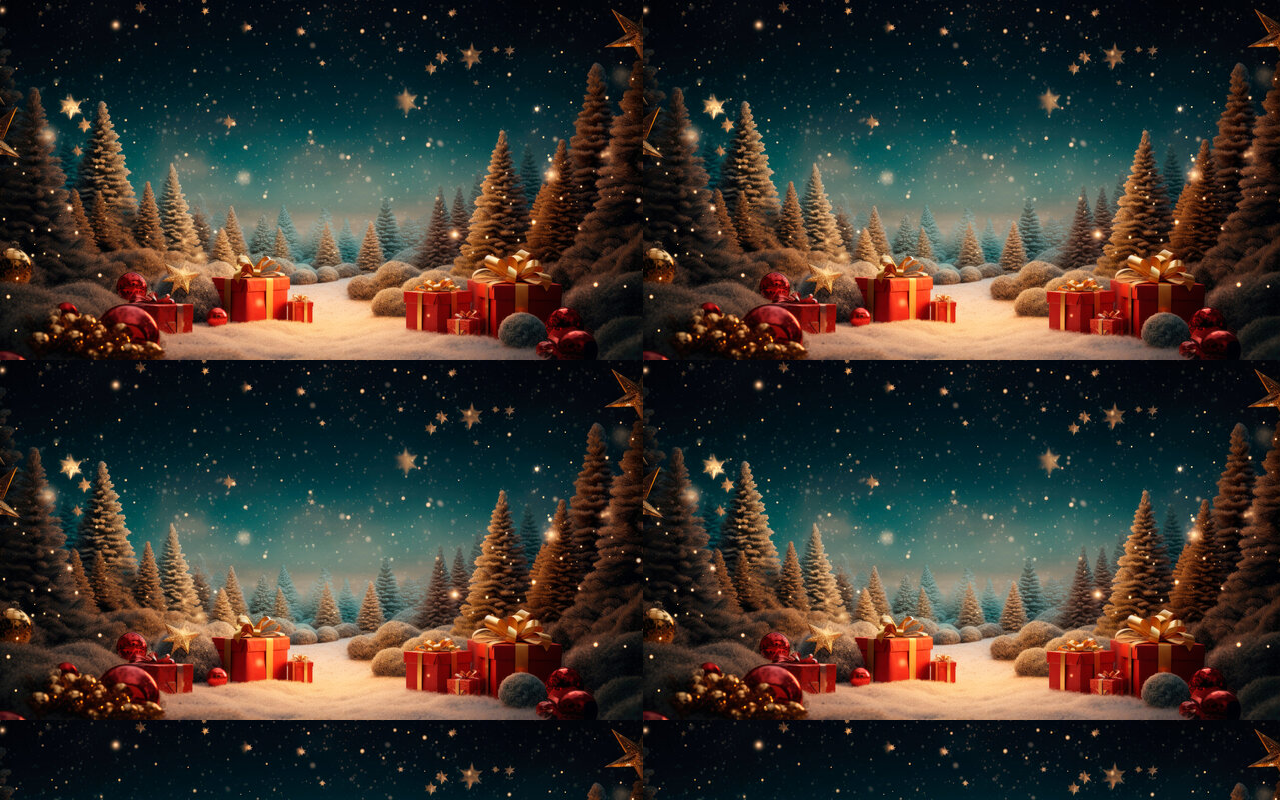
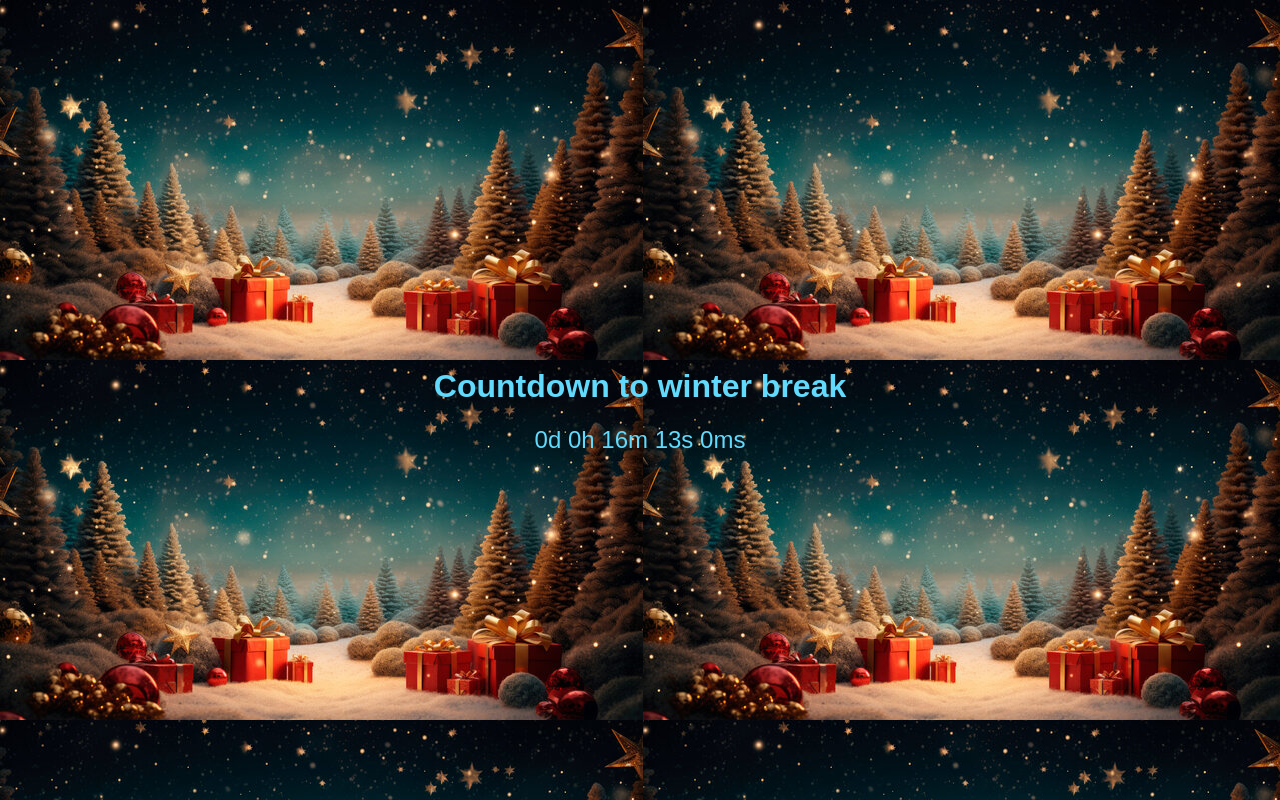
Before and after one commit to jtrofficial/countdown, a plain HTML site: page index.html in a window 1280 px wide. Drawn offline with Linux system fonts and the light colour scheme.

Commit message:
Update index.html

```diff
--- a/index.html
+++ b/index.html
@@ -2,7 +2,7 @@
 	<title>Countdown to break</title>
   <style>
     html {
-	zoom: 300%;
+      background-image: url("chri.jpg");
     }
     body {
       font-family: Arial, sans-serif;
@@ -11,7 +11,6 @@
       align-items: center;
       height: 100vh;
       margin: 0;
-      background-image: url("chri.jpg");
       color: #61dafb;
       text-align: center;
     }
```
